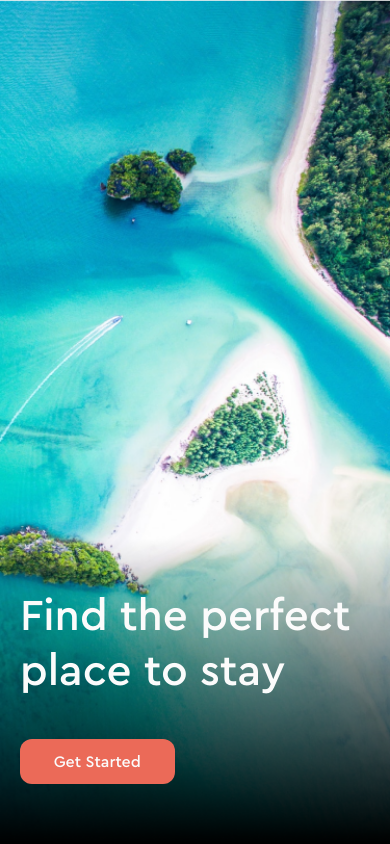
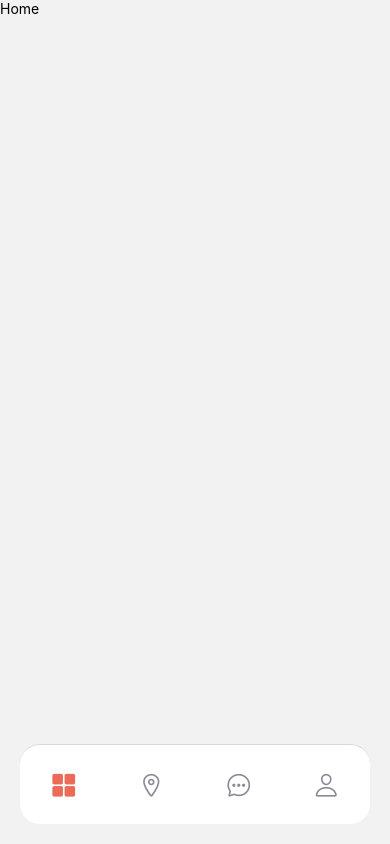
Before and after one commit to tmcdhqtri/Travel-App-Native, a React Native app: screen /Bottom in a window 390 px wide. Built offline with nearby package versions, Linux system fonts and the light colour scheme.

Commit message:
Tab Navigation

```diff
--- a/App.js
+++ b/App.js
@@ -6,6 +6,7 @@ import { useCallback } from 'react';
 import { NavigationContainer } from '@react-navigation/native';
 import { createNativeStackNavigator } from '@react-navigation/native-stack';
 import { Onboarding } from './screens';
+import BottomTabNavigation from './navigation/BottomTabNavigation';
 
 const Stack = createNativeStackNavigator();
 
@@ -31,6 +32,8 @@ export default function App() {
    <NavigationContainer>
     <Stack.Navigator>
       <Stack.Screen name='Onboard' component={Onboarding} options={{ headerShown: false }} />
+      <Stack.Screen name='Bottom' component={BottomTabNavigation} options={{ headerShown: false }} />
+
     </Stack.Navigator>
    </NavigationContainer>
   );
--- a/components/Onboard/Slides.jsx
+++ b/components/Onboard/Slides.jsx
@@ -3,8 +3,10 @@ import React from "react";
 import styles from "./slides.style";
 import { HeightSpacer, ReusableBtn, ReusableText } from "../../components/index";
 import { COLORS, SIZES } from "../../constants/theme";
+import { useNavigation } from "@react-navigation/native";
 
 const Slides = ({ item }) => {
+  const navigation = useNavigation();
   return (
     <View>
       <Image source={item.image} style={styles.image} />
@@ -20,7 +22,7 @@ const Slides = ({ item }) => {
         <HeightSpacer height={40}/>
 
         <ReusableBtn
-          onPress={() => {}}
+          onPress={() => navigation.navigate('Bottom')}
           btntext={"Get Started"}
           width={(SIZES.width - 50) / 2.2}
           backgroundColor={COLORS.red}
--- a/navigation/BottomTabNavigation.jsx
+++ b/navigation/BottomTabNavigation.jsx
@@ -0,0 +1,103 @@
+import { View, Text } from "react-native";
+import React from "react";
+import { createBottomTabNavigator } from "@react-navigation/bottom-tabs";
+import { Home, Location, Profile, Chat } from "../screens";
+import { Ionicons } from "@expo/vector-icons";
+import { COLORS } from "../constants/theme";
+
+const Tab = createBottomTabNavigator();
+
+const tabBarStyle = {
+  padding: 20,
+  borderRadius: 20,
+  height: 80,
+  position: "absolute",
+  bottom: 20,
+  left: 20,
+  right: 20,
+};
+
+const BottomTabNavigation = () => {
+  return (
+    <Tab.Navigator
+      initialRouteName="Home"
+      activeColor="#B6A58"
+      tabBarHideKeyboard={true}
+      headerShown={false}
+      inactiveColor="#3e2465"
+      barStyle={{ paddingBottom: 48 }}
+    >
+      <Tab.Screen
+        name="Home"
+        component={Home}
+        options={{
+          tabBarStyle: tabBarStyle,
+          tabBarShowLabel: false,
+          headerShown: false,
+          tabBarIcon: ({ focused }) => (
+            <Ionicons
+              name={focused ? "grid" : "grid-outline"}
+              color={focused ? COLORS.red : COLORS.gray}
+              size={26}
+            />
+          ),
+        }}
+      />
+
+      <Tab.Screen
+        name="Loacation"
+        component={Location}
+        options={{
+          tabBarStyle: tabBarStyle,
+          tabBarShowLabel: false,
+          headerShown: false,
+          tabBarIcon: ({ focused }) => (
+            <Ionicons
+              name={focused ? "location" : "location-outline"}
+              color={focused ? COLORS.red : COLORS.gray}
+              size={26}
+            />
+          ),
+        }}
+      />
+
+      <Tab.Screen
+        name="Chat"
+        component={Chat}
+        options={{
+          tabBarStyle: tabBarStyle,
+          tabBarShowLabel: false,
+          headerShown: false,
+          tabBarIcon: ({ focused }) => (
+            <Ionicons
+              name={
+                focused ? "chatbubble-ellipses" : "chatbubble-ellipses-outline"
+              }
+              color={focused ? COLORS.red : COLORS.gray}
+              size={26}
+            />
+          ),
+        }}
+      />
+
+      <Tab.Screen
+        name="Profile"
+        component={Profile}
+        options={{
+          tabBarStyle: tabBarStyle,
+          tabBarShowLabel: false,
+          headerShown: false,
+          tabBarIcon: ({ focused }) => (
+            <Ionicons
+              name={focused ? "person" : "person-outline"}
+              color={focused ? COLORS.red : COLORS.gray}
+              size={26}
+            />
+          ),
+        }}
+      />
+    </Tab.Navigator>
+  );
+};
+
+export default BottomTabNavigation;
--- a/screens/chat/Chat.jsx
+++ b/screens/chat/Chat.jsx
@@ -0,0 +1,14 @@
+import { StyleSheet, Text, View } from 'react-native'
+import React from 'react'
+
+const Chat = () => {
+  return (
+    <View>
+      <Text>Chat</Text>
+    </View>
+  )
+}
+
+export default Chat
+
+const styles = StyleSheet.create({})
--- a/screens/home/Home.jsx
+++ b/screens/home/Home.jsx
@@ -0,0 +1,14 @@
+import { StyleSheet, Text, View } from 'react-native'
+import React from 'react'
+
+const Home = () => {
+  return (
+    <View>
+      <Text>Home</Text>
+    </View>
+  )
+}
+
+export default Home
+
+const styles = StyleSheet.create({})
--- a/screens/location/Location.jsx
+++ b/screens/location/Location.jsx
@@ -0,0 +1,14 @@
+import { StyleSheet, Text, View } from 'react-native'
+import React from 'react'
+
+const Location = () => {
+  return (
+    <View>
+      <Text>Location</Text>
+    </View>
+  )
+}
+
+export default Location
+
+const styles = StyleSheet.create({})
--- a/screens/profile/Profile.jsx
+++ b/screens/profile/Profile.jsx
@@ -0,0 +1,14 @@
+import { StyleSheet, Text, View } from 'react-native'
+import React from 'react'
+
+const Profile = () => {
+  return (
+    <View>
+      <Text>Profile</Text>
+    </View>
+  )
+}
+
+export default Profile
+
+const styles = StyleSheet.create({})
```
Also changed, not shown: screens/index.js (+9 -1 lines).
